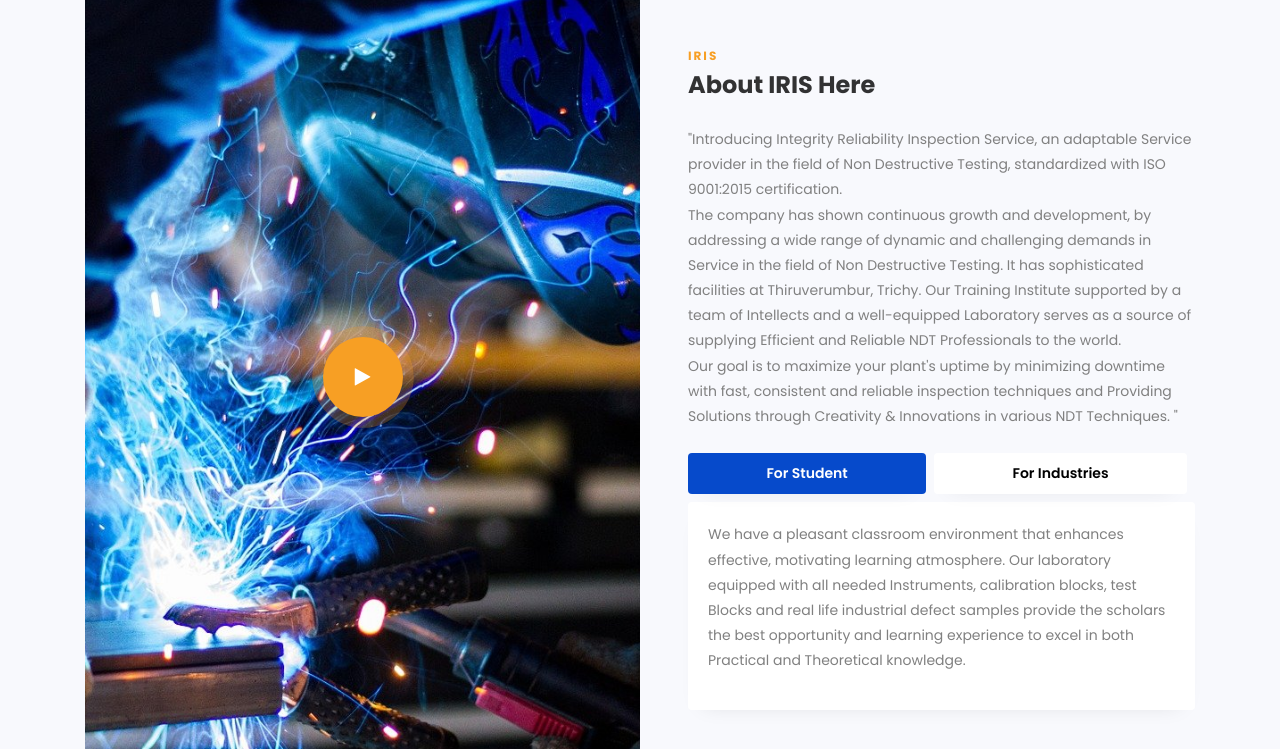
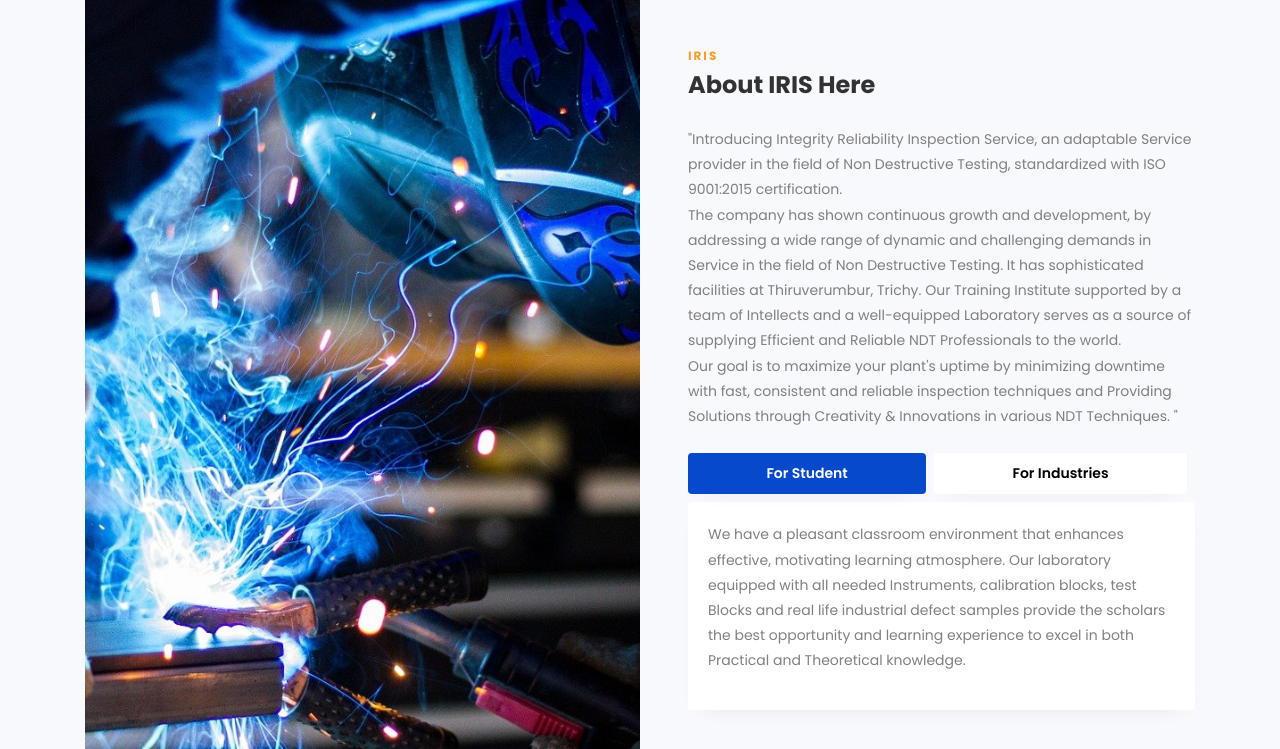
Before and after one commit to gr8karthi/ir1sp0nna, a plain HTML site: page index.html in a window 1280 px wide. Shown: the part 911-1660 px from the top of the page. Drawn offline with nearby package versions, Linux system fonts and the light colour scheme; some packages are replaced by stand-ins of ours; no server answers; files whose address does not match are found by name.

Commit message:
Video Removed

```diff
--- a/index.html
+++ b/index.html
@@ -148,8 +148,8 @@
             <div class="col-md-6 d-flex">
                 <div class="img img-video d-flex align-self-stretch align-items-center justify-content-center mb-4 mb-sm-0"
                      style="background-image:url(images/weld.jpg);">
-                    <a href="https://vimeo.com/45830194"
-                       class="icon-video popup-vimeo d-flex justify-content-center align-items-center">
+<!--                    <a href="https://vimeo.com/45830194"-->
+<!--                       class="icon-video popup-vimeo d-flex justify-content-center align-items-center">-->
                         <span class="fa fa-play"></span>
                     </a>
                 </div>
```
